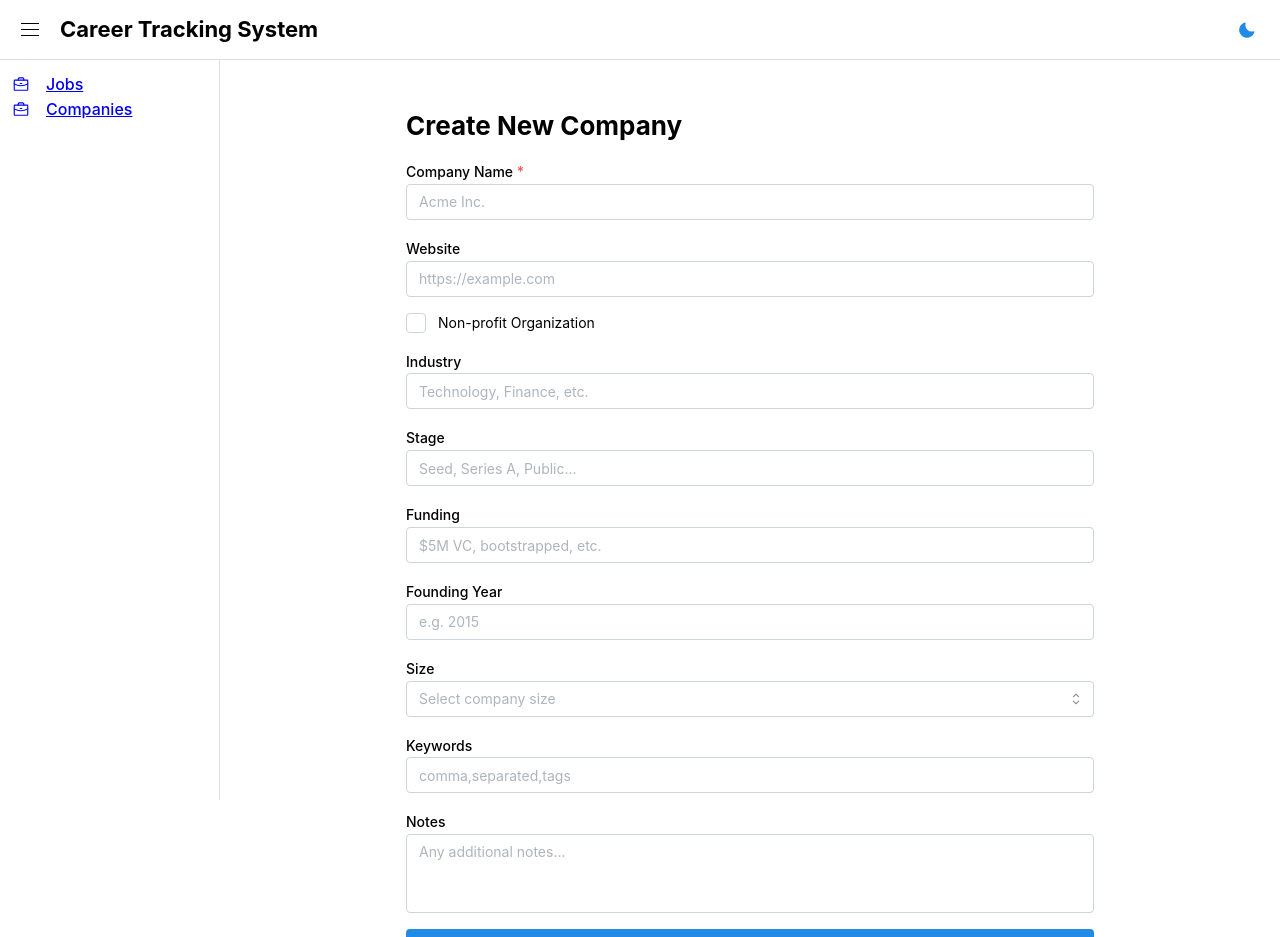
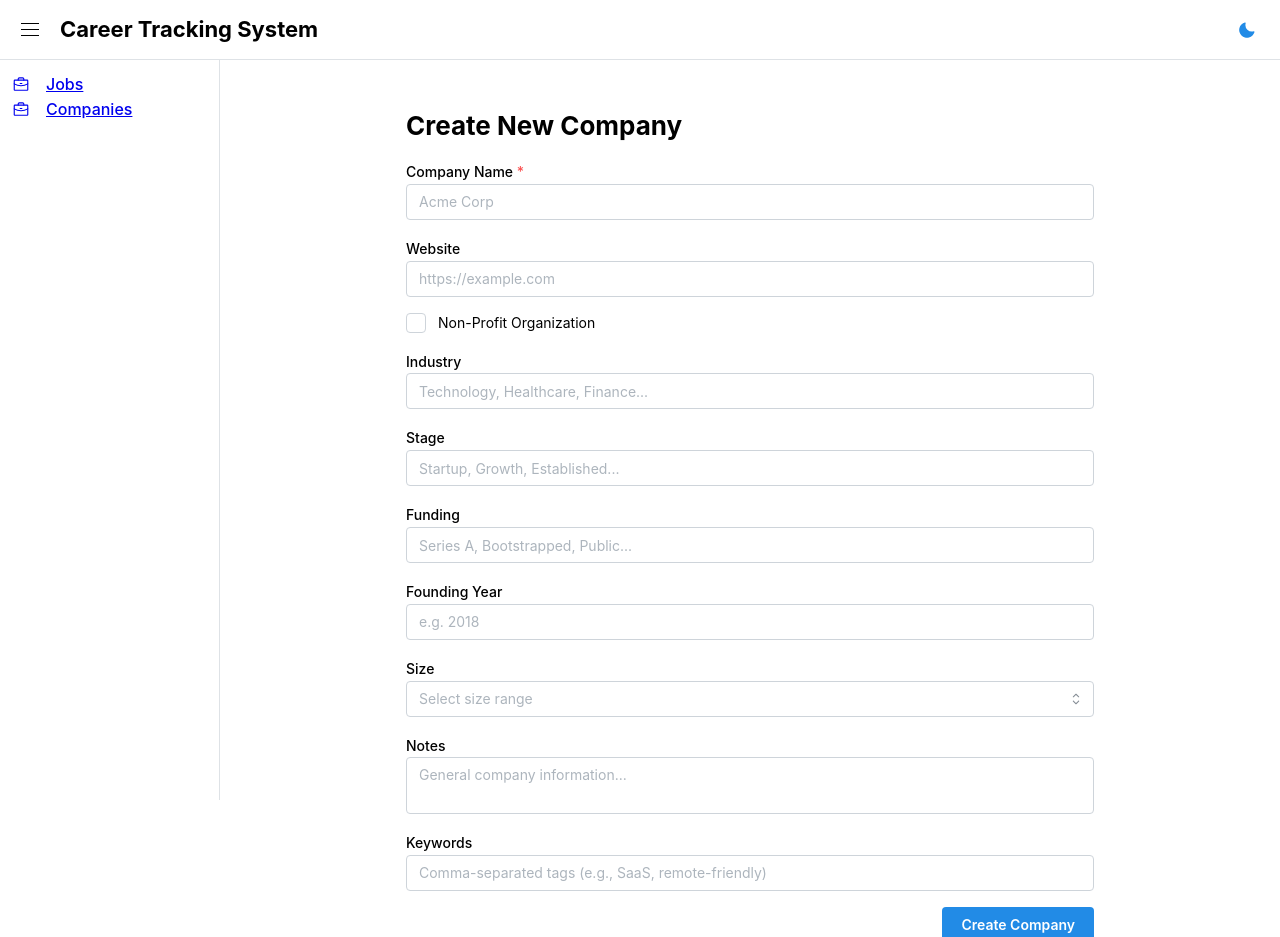
Before and after one commit to silveralcid/cts, a React app in the folder frontend/: page /companies/new in a window 1280 px wide. Shown: the top 937 px of the page. Built offline with nearby package versions, Linux system fonts and the light colour scheme; no server answers; the HTML template or start-up script is replaced by a standard one.

Commit message:
feat(companies): enable editing existing companies via shared form and updateCompany API

```diff
--- a/frontend/src/App.tsx
+++ b/frontend/src/App.tsx
@@ -17,6 +17,7 @@ import CompanyPage from "./pages/CompanyPage";
 import CompanyDetailPage from "./pages/CompanyDetailPage";
 import CompanyCreatePage from "./pages/CompanyCreatePage";
 import JobCreatePage from "./pages/JobCreatePage";
+import CompanyEditPage from "./pages/CompanyEditPage";
 
 export default function App() {
   const [opened, setOpened] = useState(false);
@@ -76,6 +77,7 @@ export default function App() {
           <Route path="/companies/:id" element={<CompanyDetailPage />} />
           <Route path="/companies/new" element={<CompanyCreatePage />} />
           <Route path="/jobs/new" element={<JobCreatePage />} />
+          <Route path="/companies/:id/edit" element={<CompanyEditPage />} />
         </Routes>
       </AppShell.Main>
     </AppShell>
--- a/frontend/src/api/companies.ts
+++ b/frontend/src/api/companies.ts
@@ -28,3 +28,11 @@ export async function createCompany(
   const { data } = await api.post<Company>("/companies/", newCompany);
   return data;
 }
+
+export async function updateCompany(
+  id: string,
+  data: Partial<Company>
+): Promise<Company> {
+  const res = await api.put<Company>(`/companies/${id}/`, data);
+  return res.data;
+}
--- a/frontend/src/pages/CompanyCreatePage.tsx
+++ b/frontend/src/pages/CompanyCreatePage.tsx
@@ -1,146 +1,13 @@
-import { useMutation, useQueryClient } from "@tanstack/react-query";
-import { useNavigate } from "react-router-dom";
-import { createCompany } from "../api/companies";
-import {
-  Container,
-  Title,
-  TextInput,
-  Button,
-  Stack,
-  Checkbox,
-  Textarea,
-  Select,
-} from "@mantine/core";
-import { useForm } from "@mantine/form";
+import { Container, Title } from "@mantine/core";
+import CompanyForm from "./CompanyForm";
 
 export default function CompanyCreatePage() {
-  const navigate = useNavigate();
-  const queryClient = useQueryClient();
-
-  const form = useForm({
-    initialValues: {
-      name: "",
-      website: "",
-      is_nonprofit: false,
-      industry: "",
-      stage: "",
-      funding: "",
-      founding_year: "",
-      size: "",
-      notes: "",
-      keywords: "",
-    },
-  });
-
-  const mutation = useMutation({
-    mutationFn: createCompany,
-    onSuccess: (data) => {
-      queryClient.invalidateQueries({ queryKey: ["companies"] });
-      navigate(`/companies/${data.id}`);
-    },
-  });
-
-  const handleSubmit = (values: typeof form.values) => {
-    const formatted = {
-      ...values,
-      keywords: values.keywords
-        ? values.keywords.split(",").map((k) => k.trim())
-        : [],
-      founding_year: values.founding_year ? Number(values.founding_year) : null,
-    };
-    mutation.mutate(formatted);
-  };
-
   return (
     <Container size="sm" py="xl">
       <Title order={2} mb="md">
         Create New Company
       </Title>
-
-      <form onSubmit={form.onSubmit(handleSubmit)}>
-        <Stack>
-          <TextInput
-            label="Company Name"
-            placeholder="Acme Inc."
-            required
-            {...form.getInputProps("name")}
-          />
-
-          <TextInput
-            label="Website"
-            placeholder="https://example.com"
-            {...form.getInputProps("website")}
-          />
-
-          <Checkbox
-            label="Non-profit Organization"
-            {...form.getInputProps("is_nonprofit", { type: "checkbox" })}
-          />
-
-          <TextInput
-            label="Industry"
-            placeholder="Technology, Finance, etc."
-            {...form.getInputProps("industry")}
-          />
-
-          <TextInput
-            label="Stage"
-            placeholder="Seed, Series A, Public..."
-            {...form.getInputProps("stage")}
-          />
-
-          <TextInput
-            label="Funding"
-            placeholder="$5M VC, bootstrapped, etc."
-            {...form.getInputProps("funding")}
-          />
-
-          <TextInput
-            label="Founding Year"
-            placeholder="e.g. 2015"
-            {...form.getInputProps("founding_year")}
-          />
-
-          <Select
-            label="Size"
-            data={[
-              "1-10",
-              "11-50",
-              "51-200",
-              "201-500",
-              "501-1000",
-              "1001-2000",
-              "2001-5000",
-              "5001-10000",
-              "10001+",
-            ]}
-            placeholder="Select company size"
-            {...form.getInputProps("size")}
-          />
-
-          <TextInput
-            label="Keywords"
-            placeholder="comma,separated,tags"
-            {...form.getInputProps("keywords")}
-          />
-
-          <Textarea
-            label="Notes"
-            placeholder="Any additional notes..."
-            autosize
-            minRows={3}
-            {...form.getInputProps("notes")}
-          />
-
-          <Button
-            type="submit"
-            loading={mutation.isPending}
-            disabled={mutation.isPending}
-          >
-            Create Company
-          </Button>
-        </Stack>
-      </form>
+      <CompanyForm mode="create" />
     </Container>
   );
 }
--- a/frontend/src/pages/CompanyDetailPage.tsx
+++ b/frontend/src/pages/CompanyDetailPage.tsx
@@ -20,6 +20,7 @@ import {
   Card,
   ActionIcon,
   Tooltip,
+  Button,
 } from "@mantine/core";
 import { Briefcase, Globe, Trash } from "phosphor-react";
 
@@ -93,6 +94,14 @@ export default function CompanyDetailPage() {
                 <Trash size={16} />
               </ActionIcon>
             </Tooltip>
+            <Button
+              component={Link}
+              to={`/companies/${company.id}/edit`}
+              variant="light"
+              color="blue"
+            >
+              Edit
+            </Button>
           </Group>
 
           <Group gap="xs">
--- /dev/null
+++ b/frontend/src/pages/CompanyEditPage.tsx
@@ -0,0 +1,42 @@
+import { useParams } from "react-router-dom";
+import { useQuery } from "@tanstack/react-query";
+import { getCompanyById } from "../api/companies";
+import { Container, Title, Loader, Center, Text } from "@mantine/core";
+import CompanyForm from "./CompanyForm";
+
+export default function CompanyEditPage() {
+  const { id } = useParams<{ id: string }>();
+
+  const {
+    data: company,
+    isLoading,
+    isError,
+  } = useQuery({
+    queryKey: ["company", id],
+    queryFn: () => getCompanyById(id!),
+    enabled: !!id,
+  });
+
+  if (isLoading)
+    return (
+      <Center mt="xl">
+        <Loader />
+      </Center>
+    );
+
+  if (isError || !company)
+    return (
+      <Center mt="xl">
+        <Text c="red">Failed to load company.</Text>
+      </Center>
+    );
+
+  return (
+    <Container size="sm" py="xl">
+      <Title order={2} mb="md">
+        Edit Company
+      </Title>
+      <CompanyForm mode="edit" company={company} />
+    </Container>
+  );
+}
--- /dev/null
+++ b/frontend/src/pages/CompanyForm.tsx
@@ -0,0 +1,145 @@
+import {
+  Stack,
+  TextInput,
+  Textarea,
+  Select,
+  Checkbox,
+  Button,
+  Group,
+} from "@mantine/core";
+import { useForm } from "@mantine/form";
+import { useMutation, useQueryClient } from "@tanstack/react-query";
+import { createCompany, updateCompany } from "../api/companies";
+import { useNavigate } from "react-router-dom";
+
+interface CompanyFormProps {
+  mode?: "create" | "edit";
+  company?: any;
+}
+
+export default function CompanyForm({
+  mode = "create",
+  company,
+}: CompanyFormProps) {
+  const queryClient = useQueryClient();
+  const navigate = useNavigate();
+
+  const isEdit = mode === "edit";
+
+  const form = useForm({
+    initialValues: {
+      name: company?.name || "",
+      website: company?.website || "",
+      notes: company?.notes || "",
+      is_nonprofit: company?.is_nonprofit || false,
+      industry: company?.industry || "",
+      stage: company?.stage || "",
+      funding: company?.funding || "",
+      founding_year: company?.founding_year || "",
+      size: company?.size || "",
+      keywords: company?.keywords?.join(", ") || "",
+    },
+    validate: {
+      name: (value) => (!value.trim() ? "Company name is required" : null),
+    },
+  });
+
+  const mutation = useMutation({
+    mutationFn: isEdit
+      ? (values) => updateCompany(company.id, values)
+      : createCompany,
+    onSuccess: (data) => {
+      queryClient.invalidateQueries({ queryKey: ["companies"] });
+      navigate(`/companies/${data.id}`);
+    },
+  });
+
+  const handleSubmit = (values: typeof form.values) => {
+    // Convert comma-separated keywords to array
+    const payload = {
+      ...values,
+      keywords: values.keywords
+        ? values.keywords.split(",").map((k) => k.trim())
+        : [],
+    };
+    mutation.mutate(payload);
+  };
+
+  return (
+    <form onSubmit={form.onSubmit(handleSubmit)}>
+      <Stack>
+        <TextInput
+          label="Company Name"
+          placeholder="Acme Corp"
+          required
+          {...form.getInputProps("name")}
+        />
+        <TextInput
+          label="Website"
+          placeholder="https://example.com"
+          {...form.getInputProps("website")}
+        />
+        <Checkbox
+          label="Non-Profit Organization"
+          {...form.getInputProps("is_nonprofit", { type: "checkbox" })}
+        />
+        <TextInput
+          label="Industry"
+          placeholder="Technology, Healthcare, Finance..."
+          {...form.getInputProps("industry")}
+        />
+        <TextInput
+          label="Stage"
+          placeholder="Startup, Growth, Established..."
+          {...form.getInputProps("stage")}
+        />
+        <TextInput
+          label="Funding"
+          placeholder="Series A, Bootstrapped, Public..."
+          {...form.getInputProps("funding")}
+        />
+        <TextInput
+          label="Founding Year"
+          placeholder="e.g. 2018"
+          {...form.getInputProps("founding_year")}
+        />
+        <Select
+          label="Size"
+          placeholder="Select size range"
+          data={[
+            "1-10",
+            "11-50",
+            "51-200",
+            "201-500",
+            "501-1000",
+            "1001-2000",
+            "2001-5000",
+            "5001-10000",
+            "10001+",
+          ].map((s) => ({ value: s, label: s }))}
+          {...form.getInputProps("size")}
+        />
+        <Textarea
+          label="Notes"
+          placeholder="General company information..."
+          {...form.getInputProps("notes")}
+        />
+        <TextInput
+          label="Keywords"
+          placeholder="Comma-separated tags (e.g., SaaS, remote-friendly)"
+          {...form.getInputProps("keywords")}
+        />
+
+        <Group justify="flex-end">
+          <Button
+            type="submit"
+            loading={mutation.isPending}
+            color={isEdit ? "teal" : "blue"}
+          >
+            {isEdit ? "Update Company" : "Create Company"}
+          </Button>
+        </Group>
+      </Stack>
+    </form>
+  );
+}
```
